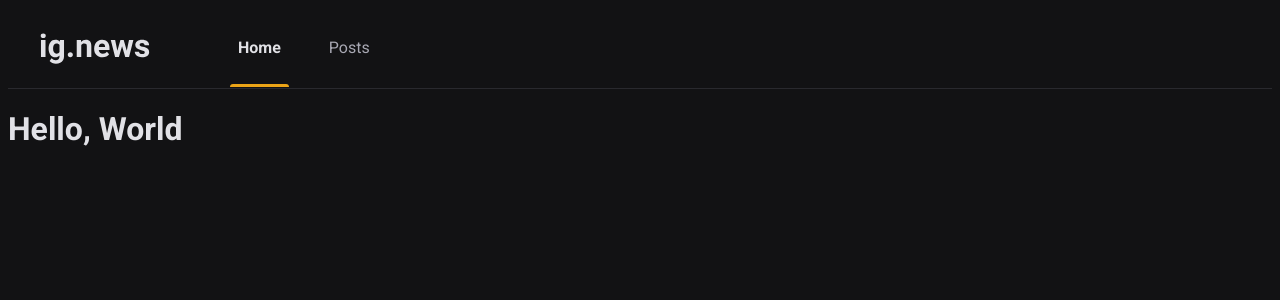
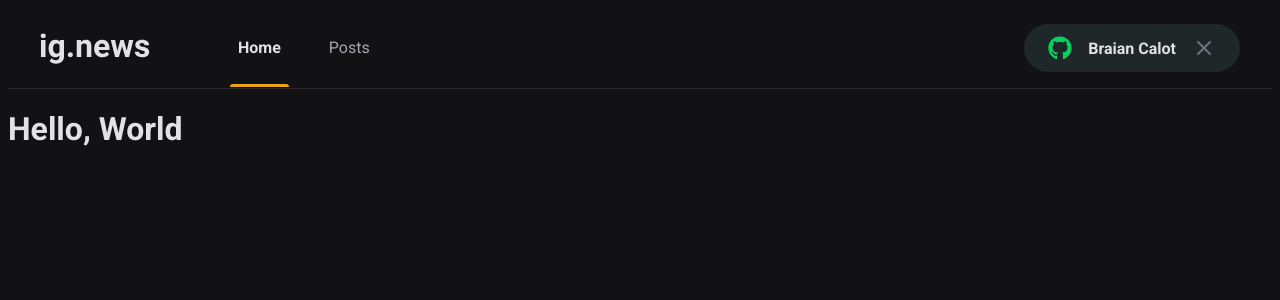
Before and after one commit to braiancalot/03-ignews, a Next.js app: page / in a window 1280 px wide. Shown: the top 300 px of the page. Built offline with nearby package versions, Linux system fonts and the light colour scheme.

Commit message:
SignInButton Component

```diff
--- a/package.json
+++ b/package.json
@@ -12,6 +12,8 @@
     "next": "12.1.5",
     "react": "18.0.0",
     "react-dom": "18.0.0",
+    "react-icon": "^1.0.0",
+    "react-icons": "^4.3.1",
     "sass": "^1.50.1"
   },
   "devDependencies": {
--- a/src/components/Header/index.tsx
+++ b/src/components/Header/index.tsx
@@ -1,3 +1,4 @@
+import { SignInButton } from '../SignInButton';
 import styles from './styles.module.scss';
 
 export function Header() {
@@ -5,10 +6,13 @@
         <header className={styles.headerContainer}>
             <div className={styles.headerContent}>
                 <img src="/images/logo.svg" alt="ig.news" />
+
                 <nav>
                     <a className={styles.active}>Home</a>
                     <a>Posts</a>
                 </nav>
+
+                <SignInButton />
             </div>
         </header>
     );
--- a/src/components/Header/styles.module.scss
+++ b/src/components/Header/styles.module.scss
@@ -54,4 +54,8 @@
 
 
     }
+
+    button {
+        margin-left: auto;
+    }
 }
--- /dev/null
+++ b/src/components/SignInButton/index.tsx
@@ -0,0 +1,21 @@
+import { FaGithub } from 'react-icons/fa';
+import {FiUserX, FiX} from 'react-icons/fi'
+
+import styles from './styles.module.scss';
+
+export function SignInButton () {
+    const isUserLogIn = true;
+
+    return isUserLogIn ? (
+        <button className={styles.signInButton}>
+            <FaGithub color='#04D361'/>
+            Braian Calot
+            <FiX color='#737380' className={styles.closeIcon}/>
+        </button>
+    ) : (
+        <button className={styles.signInButton}>
+            <FaGithub color='#EBA417'/>
+            Sign in with GitHub
+        </button>
+    );
+}
--- /dev/null
+++ b/src/components/SignInButton/styles.module.scss
@@ -0,0 +1,33 @@
+.signInButton {
+    height: 3rem;
+    border: none;
+    background-color: var(--gray-850);
+    border-radius: 3rem;
+    padding: 0 1.5rem;
+
+    font-weight: bold;
+    color: var(--white);
+
+    display: flex;
+    justify-content: center;
+    align-items: center;
+
+    transition: filter 0.2s;
+
+    svg {
+        width: 24px;
+        height: 24px;
+    }
+
+    svg:first-child {
+        margin-right: 1rem;
+    }
+
+    &:hover{
+        filter: brightness(0.8);
+    }
+}
+
+.closeIcon {
+    margin-left: 1rem;
+}
--- a/src/styles/global.scss
+++ b/src/styles/global.scss
@@ -4,6 +4,7 @@
     --gray-100: #e1e1e6;
     --gray-300: #a8a8b3;
     --gray-800: #29292e;
+    --gray-850: #1f2729;
     --gray-900: #121214;
 
     --cyan-500: #61dafb;
```
Also changed, not shown: 1 other file (tests, documents, lock files or other folders).
